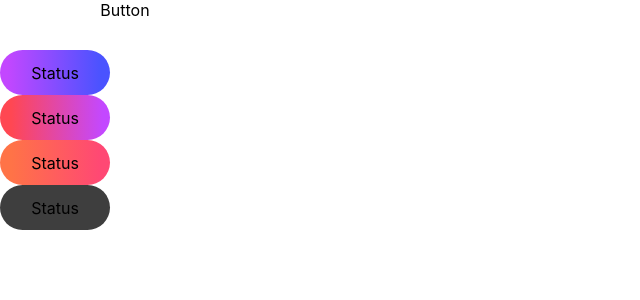
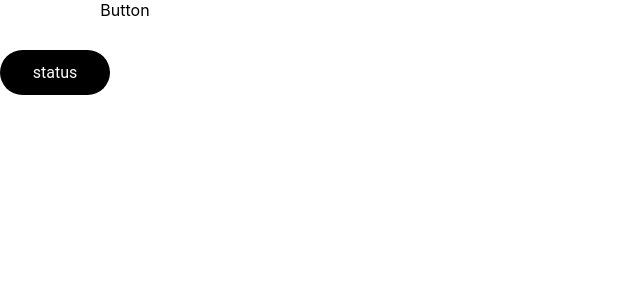
Before and after one commit to ryoujiho/MDIA3109-Midterm-team5, a React (Create React App) app in the folder Midterm/: page / in a window 1280 px wide. Shown: the top 300 px of the page, without its empty margins (0-640 px from the left). Built offline with nearby package versions, Linux system fonts and the light colour scheme.

Commit message:
adjustable status comps

```diff
--- a/Midterm/src/comps/Status/index.js
+++ b/Midterm/src/comps/Status/index.js
@@ -8,45 +8,39 @@ const StatusContainer = styled.div`
     align-items:center;
     justify-content:center;
     border-radius: 50px;
-    background: ${props => props.theme.status};
+    color :white;
+    font-family: roboto;
+
+    background: ${({ bg }) => handleBG(bg)};
+
+    border: ${props => props.border ? props.border : "3px black solid"};
 `;
 
-const theme = {
-    status: "linear-gradient(90deg, #C347FF 6.42%, #4A53FF 91.74%)"
-};
-
-const watched = {
-    status: "linear-gradient(90deg, #FF4752 10.09%, #C348FF 93.58%);"
-}
-
-const waiting = {
-    status: "linear-gradient(90deg, #FF7347 10.09%, #FF4874 91.74%);"
-}
-
-const stopped = {
-    status: "#3E3E3E;"
+const handleBG = bg => {
+    switch (bg) {
+        case "watched":
+            return "linear-gradient(90deg, #FF4752 10.09%, #C348FF 93.58%)";
+        case "watching":
+            return "linear-gradient(90deg, #C347FF 6.42%, #4A53FF 91.74%)";
+        case "waiting":
+            return "linear-gradient(90deg, #FF7347 10.09%, #FF4874 91.74%)";
+        default:
+            return "black";
+    }
 }
 
 
-const Status = () => {
+const Status = ({bg, border, text}) => {
     return <div>
-    <StatusContainer theme={theme}>
-        <p>Status</p>
-    </StatusContainer>
-    <StatusContainer theme={watched}>
-        <p>Status</p>
-    </StatusContainer>
-    <StatusContainer theme={waiting}>
-        <p>Status</p>
-    </StatusContainer>
-    <StatusContainer theme={stopped}>
-        <p>Status</p>
+    <StatusContainer border={border} bg={bg}>
+        <p>{text}</p>
     </StatusContainer>
     </div>
 }
 
 Status.defaultProps = {
-
+    border: "none",
+    text: "status",
 }
 
-export default Status
+export default  Status;
```
Also changed, not shown: 2 other files (tests, documents, lock files or other folders).
